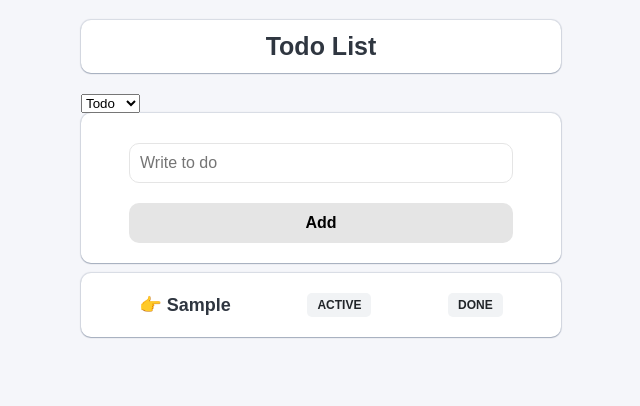
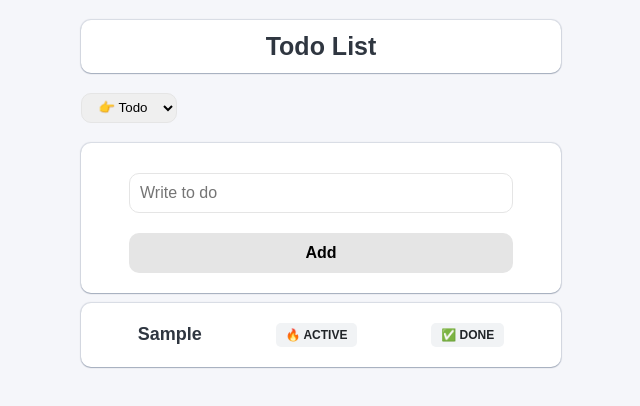
Before and after one commit to parkgeonwoong/todo-ts, a React (Create React App) app: page / in a window 1280 px wide. Both pictures are taken after typing "Sample" into the empty fields and a click on the button "Add". Shown: the top 406 px of the page, without its empty margins (319-959 px from the left). Built offline with nearby package versions, Linux system fonts and the light colour scheme.

Commit message:
Feat : 원하는 카테고리에 todo 넣기

```diff
--- a/src/atoms.ts
+++ b/src/atoms.ts
@@ -4,20 +4,28 @@
 
 import { atom, selector } from "recoil";
 
+// [enum] string값들로 하드코딩을 방지하기 위해
+export enum Categories {
+  "TODO" = "TODO",
+  "ACTIVE" = "ACTIVE",
+  "DONE" = "DONE",
+}
 export interface IToDo {
   text: string;
   id: number;
-  category: "TODO" | "ACTIVE" | "DONE";
+  category: Categories;
 }
 
+// [Atom] todo
 export const todoState = atom<IToDo[]>({
   key: "toDo",
   default: [],
 });
 
-export const categoryState = atom({
+// [Atom] category
+export const categoryState = atom<Categories>({
   key: "category",
-  default: "TODO",
+  default: Categories.TODO,
 });
 
 // Selector
--- a/src/components/CreateToDo.tsx
+++ b/src/components/CreateToDo.tsx
@@ -4,29 +4,31 @@
 
 import styled from "styled-components";
 import { useForm } from "react-hook-form";
-import { useSetRecoilState } from "recoil";
-import { todoState } from "../atoms";
+import { useRecoilValue, useSetRecoilState } from "recoil";
+import { categoryState, todoState } from "../atoms";
 
-//  인터페이스 정의
+// [인터페이스] 정의
 interface IForm {
   toDo: string;
 }
 
 function CreateToDo() {
   const setToDos = useSetRecoilState(todoState); // Recoil 상태값 변경 함수
+
+  // 카테고리에 맞게 생성하기 위해 카테고리 상태값 가져오기
+  const category = useRecoilValue(categoryState);
+
+  // [useForm] 사용하기
   const {
     register,
     handleSubmit,
     formState: { errors },
     setValue,
-  } = useForm<IForm>(); // useForm 훅 사용
+  } = useForm<IForm>();
 
   // submit 이벤트 핸들러
   const handleValid = ({ toDo }: IForm) => {
-    setToDos((prev) => [
-      { text: toDo, id: Date.now(), category: "TODO" },
-      ...prev,
-    ]);
+    setToDos((prev) => [{ text: toDo, id: Date.now(), category }, ...prev]);
     setValue("toDo", "");
   };
 
--- a/src/components/ToDo.tsx
+++ b/src/components/ToDo.tsx
@@ -4,7 +4,7 @@
 
 import { useSetRecoilState } from "recoil";
 import styled from "styled-components";
-import { IToDo, todoState } from "../atoms";
+import { Categories, IToDo, todoState } from "../atoms";
 
 function ToDo({ text, category, id }: IToDo) {
   const setToDos = useSetRecoilState(todoState);
@@ -20,15 +20,15 @@ function ToDo({ text, category, id }: IToDo) {
   };
   return (
     <LiBox>
-      <span>👉 {text}</span>
-      {category !== "TODO" && (
-        <button onClick={() => onClick("TODO")}>TODO</button>
+      <span>{text}</span>
+      {category !== Categories.TODO && (
+        <button onClick={() => onClick(Categories.TODO)}>👉 TODO</button>
       )}
-      {category !== "ACTIVE" && (
-        <button onClick={() => onClick("ACTIVE")}>ACTIVE</button>
+      {category !== Categories.ACTIVE && (
+        <button onClick={() => onClick(Categories.ACTIVE)}>🔥 ACTIVE</button>
       )}
-      {category !== "DONE" && (
-        <button onClick={() => onClick("DONE")}>DONE</button>
+      {category !== Categories.DONE && (
+        <button onClick={() => onClick(Categories.DONE)}>✅ DONE</button>
       )}
     </LiBox>
   );
--- a/src/components/ToDoList.tsx
+++ b/src/components/ToDoList.tsx
@@ -8,19 +8,24 @@
 
 import React from "react";
 import { Helmet } from "react-helmet-async";
+import styled from "styled-components";
+
 import { useRecoilState, useRecoilValue } from "recoil";
-import styled from "styled-components";
-import { categoryState, toDoSelector, todoState } from "../atoms";
+import { Categories, categoryState, toDoSelector } from "../atoms";
 import CreateToDo from "./CreateToDo";
 import ToDo from "./ToDo";
 
 function ToDoList() {
-  // 모든 카테고리를 랜더링할 필요가 없지 않을까? -> 카테고리별로 구분해서 랜더링
+  // ❓모든 카테고리를 랜더링할 필요가 없지 않을까? -> 카테고리별로 구분해서 랜더링
   // const toDos = useRecoilValue(todoState);
-  const todos = useRecoilValue(toDoSelector); // selector 한 상태값들
-  const [category, setCategory] = useRecoilState(categoryState); // 카테고리 상태값
+
+  // [selector] 상태값들
+  const todos = useRecoilValue(toDoSelector);
+
+  // 카테고리 상태값에 따른 필터링
+  const [category, setCategory] = useRecoilState(categoryState);
   const onInput = (event: React.FormEvent<HTMLSelectElement>) => {
-    setCategory(event.currentTarget.value);
+    setCategory(event.currentTarget.value as Categories);
   };
 
   return (
@@ -34,11 +39,12 @@ function ToDoList() {
         <h1>Todo List</h1>
       </Box>
 
-      <select value={category} onInput={onInput}>
-        <option value="TODO">Todo</option>
-        <option value="ACTIVE">Active</option>
-        <option value="DONE">Done</option>
-      </select>
+      {/* 옵션 */}
+      <Select value={category} onInput={onInput}>
+        <option value={Categories.TODO}>👉 Todo</option>
+        <option value={Categories.ACTIVE}>🔥 Active</option>
+        <option value={Categories.DONE}>✅ Done</option>
+      </Select>
 
       {/* 폼 */}
       <CreateToDo />
@@ -76,4 +82,17 @@ const Box = styled.div`
   }
 `;
 
+const Select = styled.select`
+  width: 20%;
+  height: 30px;
+  margin-bottom: 20px;
+  border: 1px solid #e5e5e5;
+  border-radius: 10px;
+  text-align: center;
+
+  option {
+    font-weight: 700;
+  }
+`;
+
 export default ToDoList;
--- a/src/index.tsx
+++ b/src/index.tsx
@@ -1,8 +1,9 @@
 import React from "react";
 import ReactDOM from "react-dom/client";
+import App from "./App";
+
 import { RecoilRoot } from "recoil";
 import { ThemeProvider } from "styled-components";
-import App from "./App";
 import { theme } from "./theme";
 
 const root = ReactDOM.createRoot(
```
Also changed, not shown: 1 other file (tests, documents, lock files or other folders).
